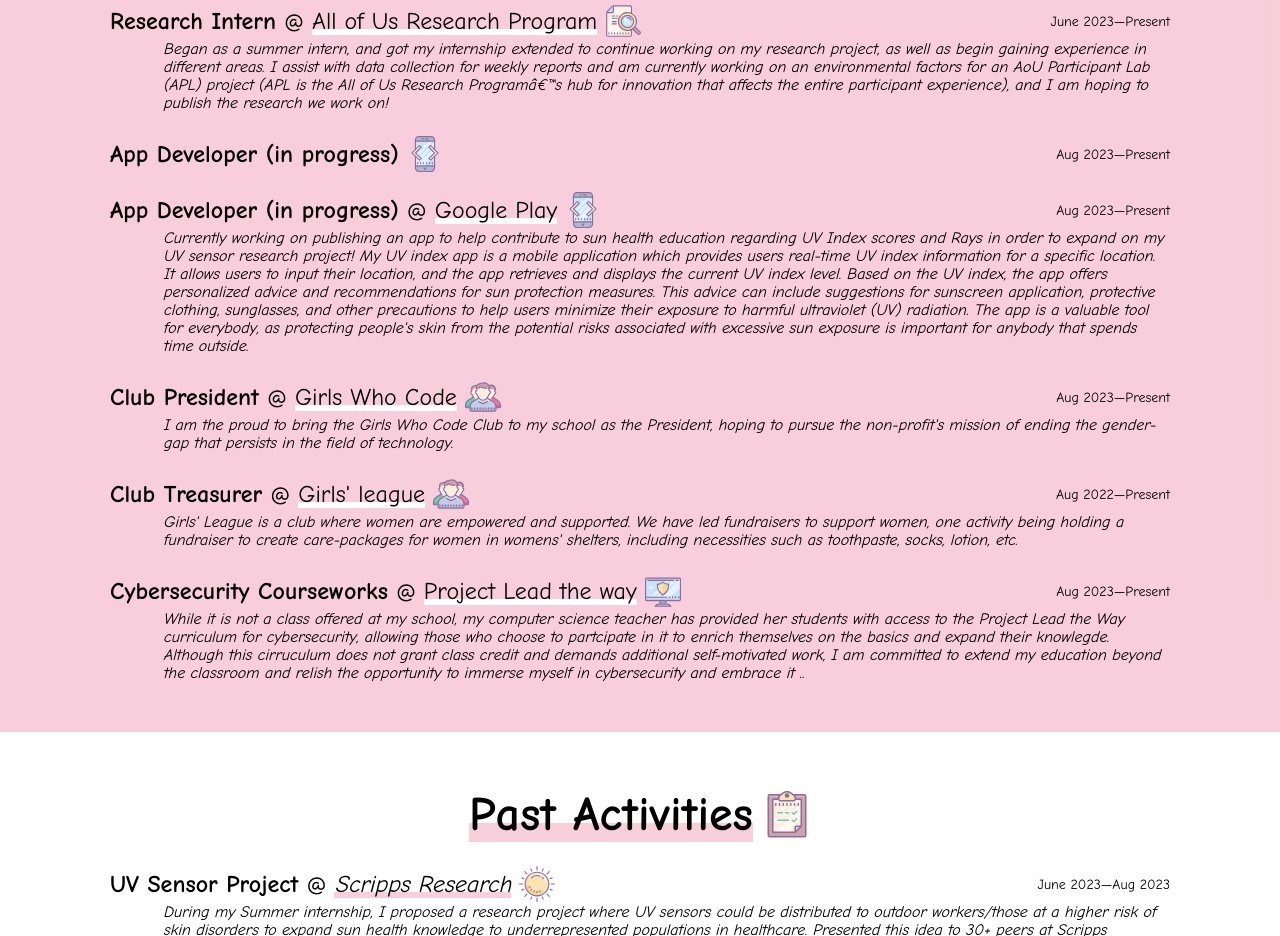
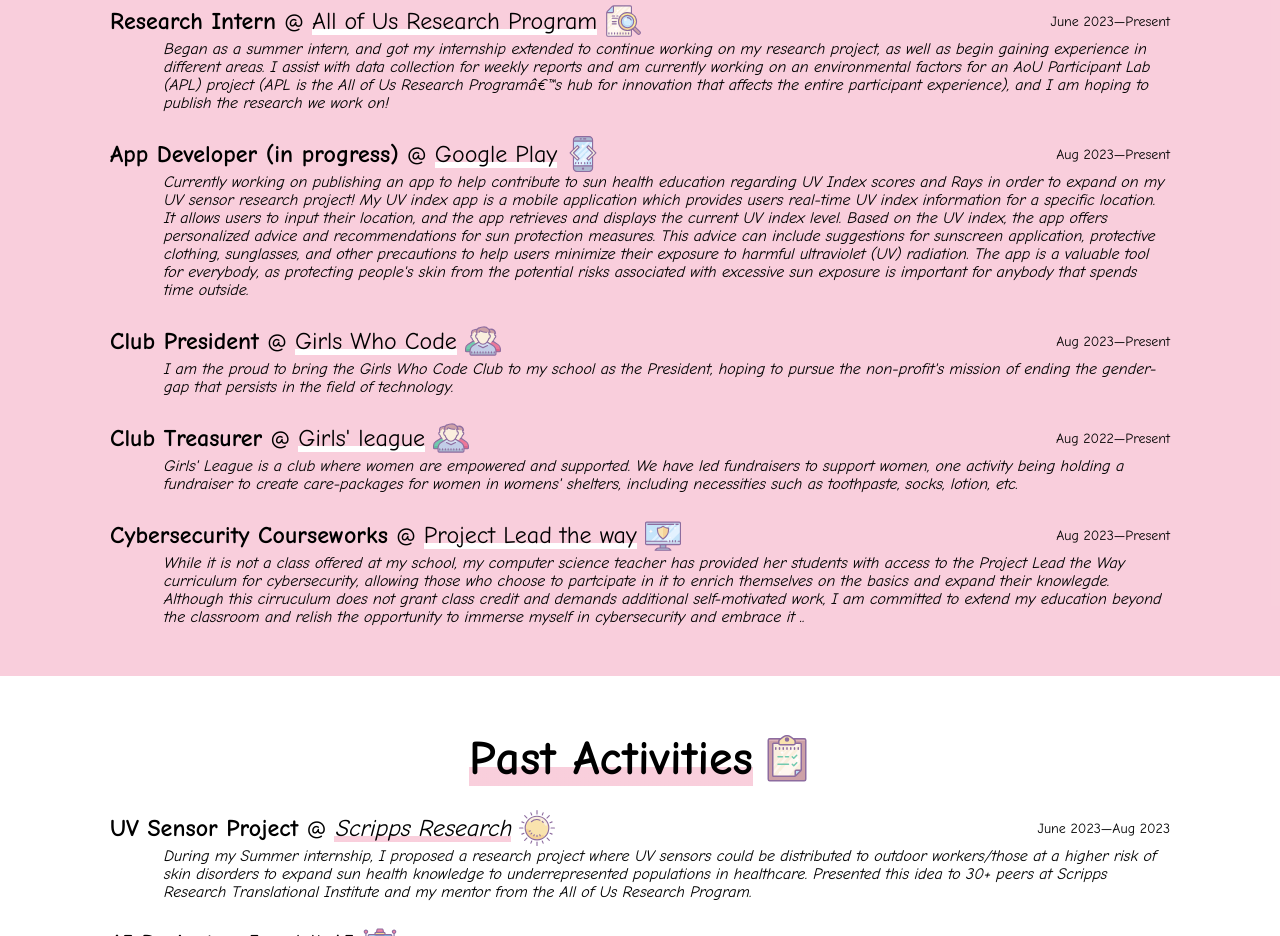
Before and after one commit to andracampos/andracampos.github.io, a plain HTML site: page index.html in a window 1280 px wide. Shown: the part 919-1855 px from the top of the page. Drawn offline with Linux system fonts and the light colour scheme.

Commit message:
Update index.html

```diff
--- a/index.html
+++ b/index.html
@@ -73,10 +73,6 @@
             <p class="proj-text">Began as a summer intern, and got my internship extended to continue working on my research project, as well as begin gaining experience in different areas.
                 I assist with data collection for weekly reports and am currently working on an environmental factors for an AoU Participant Lab (APL) project (APL is the All of Us Research Program’s hub for innovation that affects the entire participant experience),
                  and I am hoping to publish the research we work on!
-
-            <p class="proj-title"><b>App Developer (in progress)</b>  <img class="descriptive-icon"
-                    src="images/app22.svg" /><span
-                    style="float: right;font-size: 14px;">&nbsp;Aug 2023&#8212;Present</span></p>
            <p class="proj-title"><b>App Developer (in progress)</b> @ <a href="https://drive.google.com/file/d/1z4YQnbJ3-kXOH_bN9a4e_O2sxphcF-1n/view?usp=drive_link"
             target="_blank"><span class="thin-highlight-white">Google Play</span></a> <img class="descriptive-icon"
             src="images/app22.svg" /><span
```
